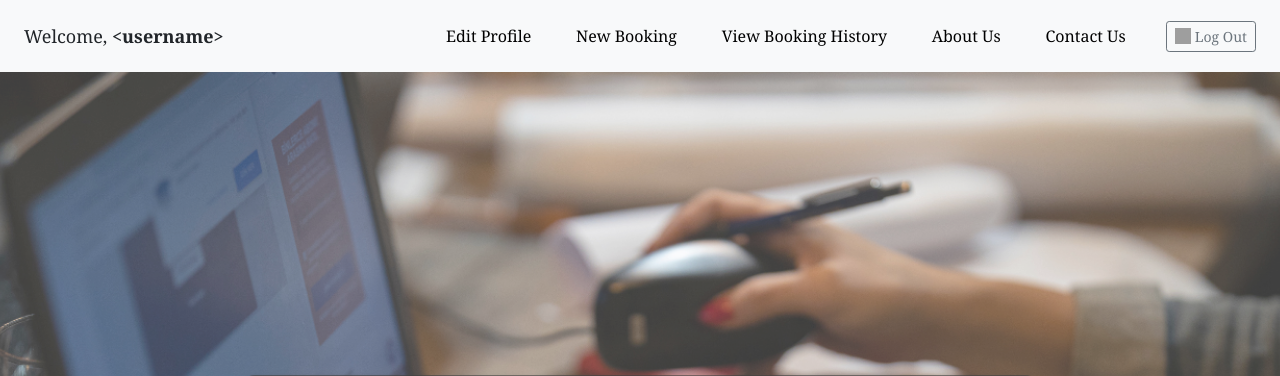
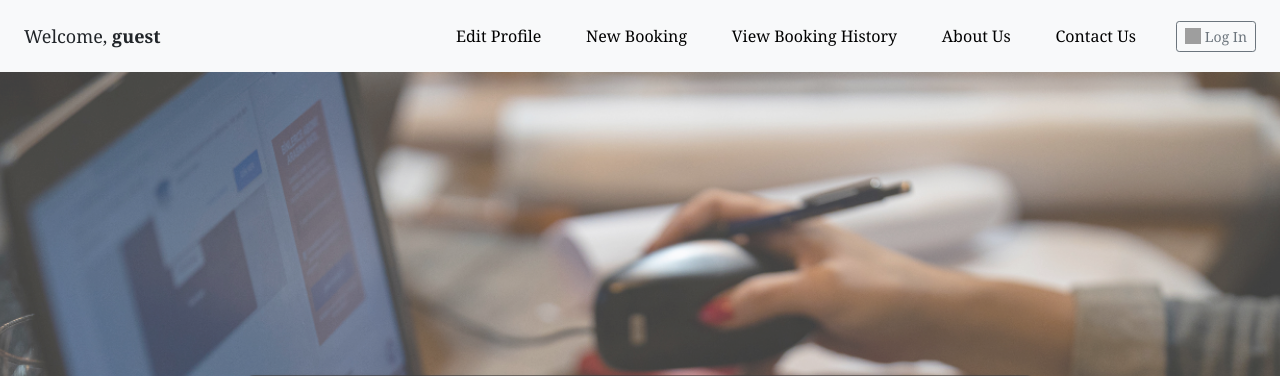
Before and after one commit to EnchantedPupu/Elounge-Roffo, a PHP site: page /index.php in a window 1280 px wide. Shown: the top 376 px of the page. Run offline with PHP 8.4, Linux system fonts and the light colour scheme; grey boxes are pictures that could not be loaded.

Commit message:
Add files via upload

```diff
--- a/public/index.php
+++ b/public/index.php
@@ -1,3 +1,11 @@
+<?php
+    session_start();
+    if(!isset($_SESSION["user"])){
+        $_SESSION["user"] = "guest";
+    }
+
+?>
+
 <!doctype html>
 <html lang="en">
     <head>
@@ -13,7 +21,7 @@
             <div class="row bg-light py-3 px-4 align-items-center">
 
                 <div class="col-auto">
-                    <span>Welcome, <strong>&lt;username&gt;</strong></span>
+                    <span>Welcome, <strong><?php echo $_SESSION["user"]; ?></strong></span>
                 </div>
                 <div class="col-auto ms-auto">
                 <a href="#" class="btn btn-modern me-2">Edit Profile</a>
@@ -23,10 +31,20 @@
                     <a href="#" class="btn btn-modern">Contact Us</a>
                 </div>
                 <div class="col-auto">
-                    <a href="logout.php" class="btn btn-outline-secondary btn-sm d-flex align-items-center">
-                        <img src="https://cdn-icons-png.flaticon.com/512/1828/1828479.png" alt="Logout Icon" style="width: 16px; height: 16px; margin-right: 4px;">
-                        Log Out
-                    </a>
+                    <?php
+                        if ($_SESSION["user"] == "guest") {
+                            echo '<a href="user/login.php" class="btn btn-outline-secondary btn-sm d-flex align-items-center">
+                                <img src="https://cdn-icons-png.flaticon.com/512/1828/1828479.png" alt="Login Icon" style="width: 16px; height: 16px; margin-right: 4px;">
+                                Log In
+                            </a>';
+                        }
+                        else{
+                            echo '<a href="user/logout.php" class="btn btn-outline-secondary btn-sm d-flex align-items-center">
+                                <img src="https://cdn-icons-png.flaticon.com/512/1828/1828479.png" alt="Logout Icon" style="width: 16px; height: 16px; margin-right: 4px;">
+                                Log Out
+                            </a>';
+                        }
+                    ?>
                 </div>
             </div>
             <!-- Main Content -->
```
Also changed, not shown: public/user/logout.php (added, +7 -0 lines), public/user/user.php (line endings or trailing spaces).
